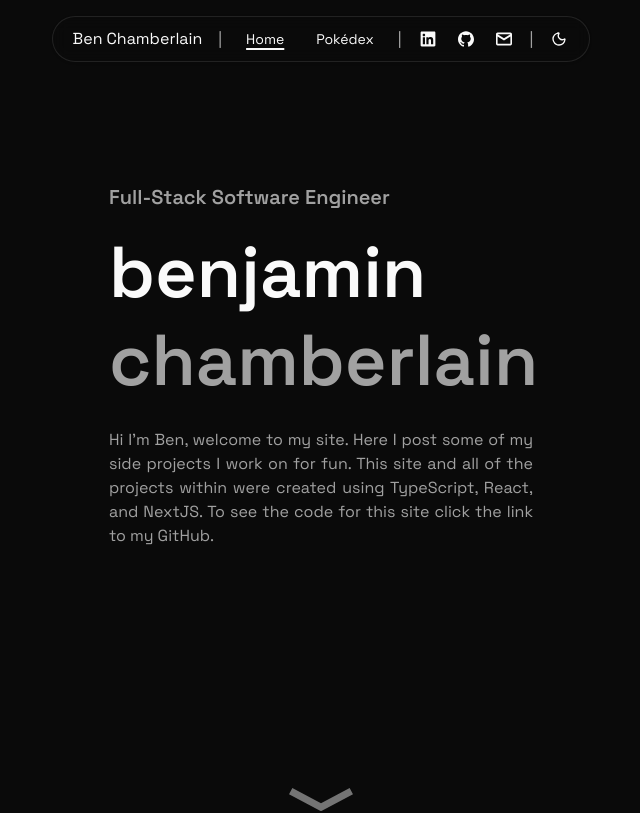
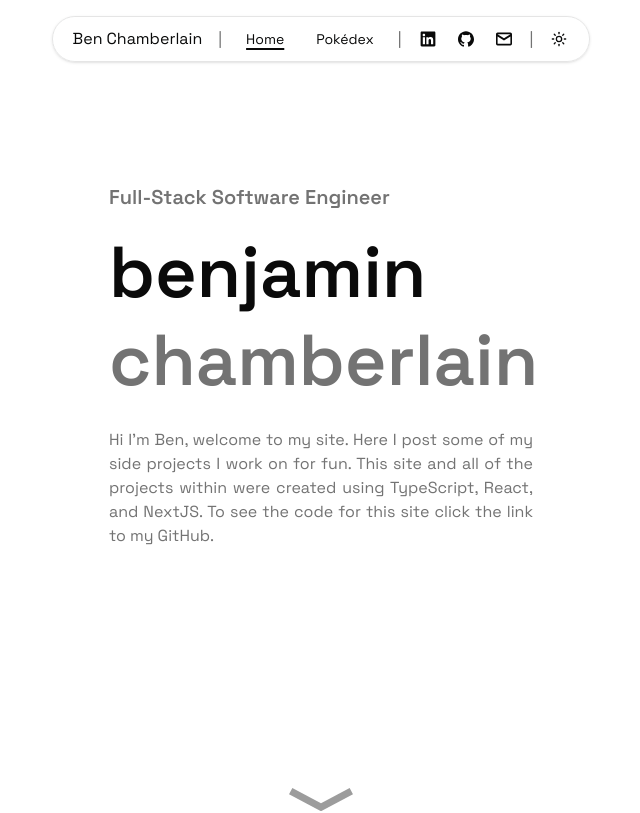
Before and after one commit to chambomango/pokedex, a Next.js app: page / in a window 1280 px wide. Shown: the top 813 px of the page, without its empty margins (319-959 px from the left). Built offline with nearby package versions, Linux system fonts and the light colour scheme.

Commit message:
Layout/CSS changes

```diff
--- a/src/app/layout.tsx
+++ b/src/app/layout.tsx
@@ -25,7 +25,7 @@ export default function RootLayout({
       <body>
         <ThemeProvider
           attribute="class"
-          defaultTheme="dark"
+          defaultTheme="system"
           enableSystem
           disableTransitionOnChange
         >
--- a/src/app/pokedex/layout.tsx
+++ b/src/app/pokedex/layout.tsx
@@ -6,5 +6,5 @@ export const metadata: Metadata = {
 };
 
 export default function PokedexLayout({ children }: LayoutProps<"/pokedex">) {
-  return <div className="mx-auto mt-4 flex max-w-6xl flex-col">{children}</div>;
+  return <div className="mx-auto mt-7 flex max-w-6xl flex-col">{children}</div>;
 }
--- a/src/components/pokeGridToolbar.tsx
+++ b/src/components/pokeGridToolbar.tsx
@@ -70,7 +70,7 @@ export default function PokeGridToolbar(props: PokeGridToolbarProps) {
     <div className="flex justify-between mb-2">
       <Input
         id="poke-search-input"
-        className="w-75"
+        className="w-90"
         placeholder="Search"
         autoComplete="off"
         onChange={updateSearch}
```
